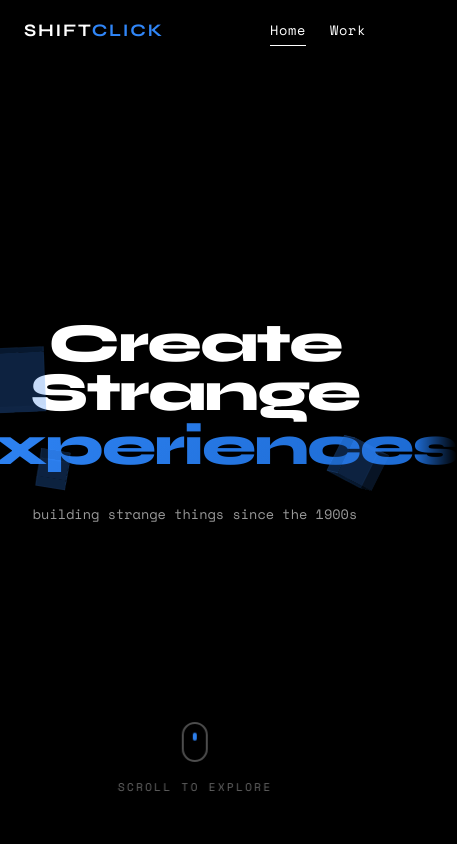
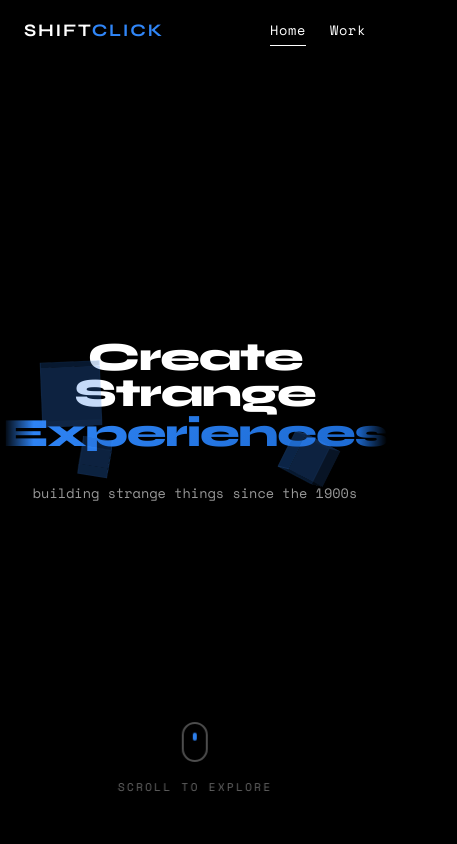
Before and after one commit to thomascarli/shiftclick, a plain HTML site: page index.html in a window 390 px wide. Shown: the top 844 px of the page, 457 px wide, since content can reach past the window. Drawn offline with nearby package versions, Linux system fonts and the light colour scheme.

Commit message:
mobile changes

```diff
--- a/index.html
+++ b/index.html
@@ -130,7 +130,7 @@
                         </svg>
                     </div>
                     <h3>Development</h3>
-                    <p>Writing code until my fingers fall off</p>
+                    <p>If you can think it, I can build it</p>
                 </div>
                 <div class="skill-card" data-tilt>
                     <div class="skill-icon">
--- a/styles.css
+++ b/styles.css
@@ -175,25 +175,25 @@ body.cursor-hover .cursor-follower {
 
 .hero-title {
     font-family: var(--font-display);
-    font-size: clamp(3rem, 12vw, 10rem);
+    font-size: clamp(2.8rem, 12vw, 10rem);
     font-weight: 800;
     line-height: 0.9;
     letter-spacing: -0.03em;
     margin-bottom: 2rem;
     position: relative;
-    /* Fade edges to black using mask */
+    /* Subtle fade edges to black using mask */
     -webkit-mask-image: linear-gradient(
         to right,
         transparent 0%,
-        black 15%,
-        black 85%,
+        black 6%,
+        black 94%,
         transparent 100%
     );
     mask-image: linear-gradient(
         to right,
         transparent 0%,
-        black 15%,
-        black 85%,
+        black 6%,
+        black 94%,
         transparent 100%
     );
 }
@@ -1263,7 +1263,7 @@ body.cursor-hover .cursor-follower {
 
 @media (max-width: 480px) {
     .hero-title {
-        font-size: clamp(2rem, 14vw, 3.5rem);
+        font-size: clamp(2rem, 14vw, 2.5rem);
     }
 
     .hero-subtitle {
```
